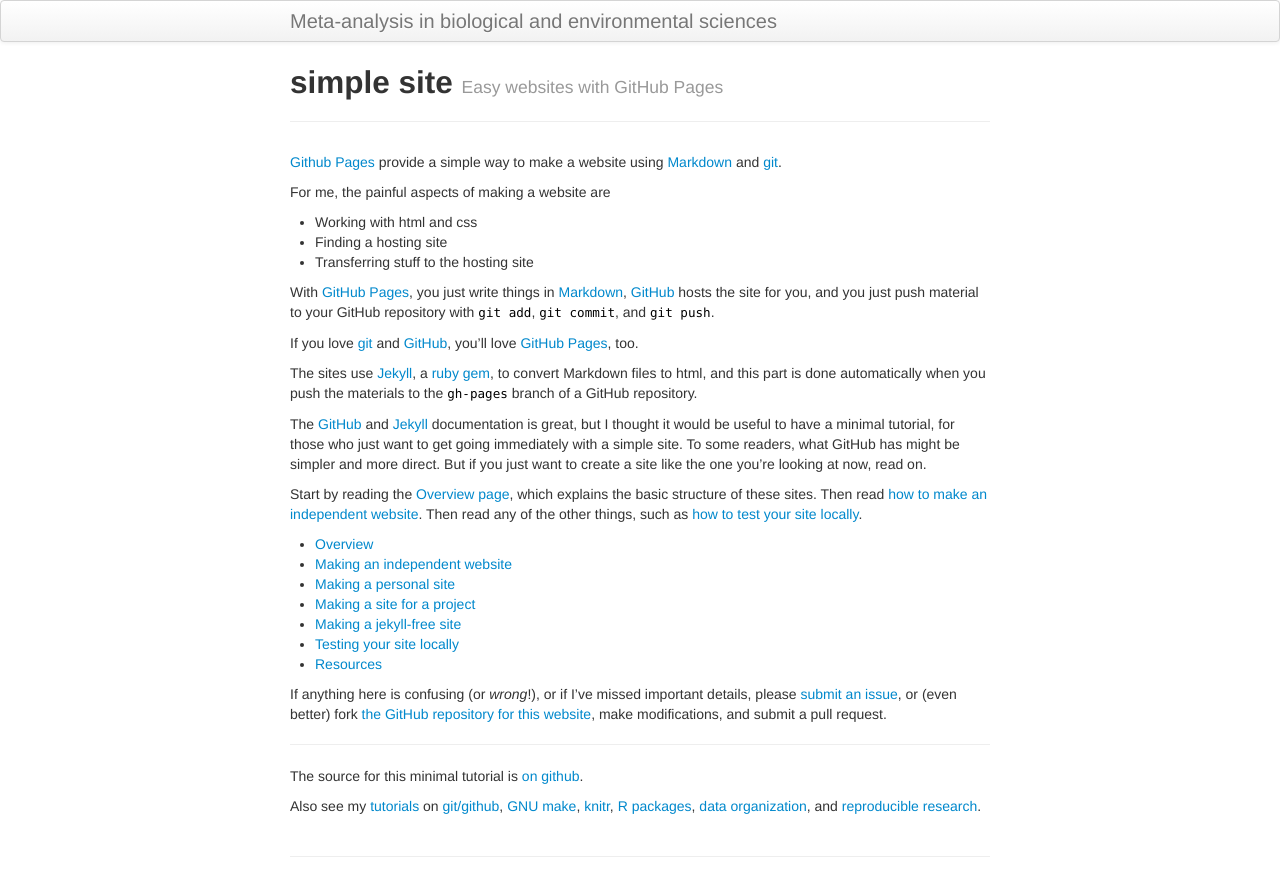
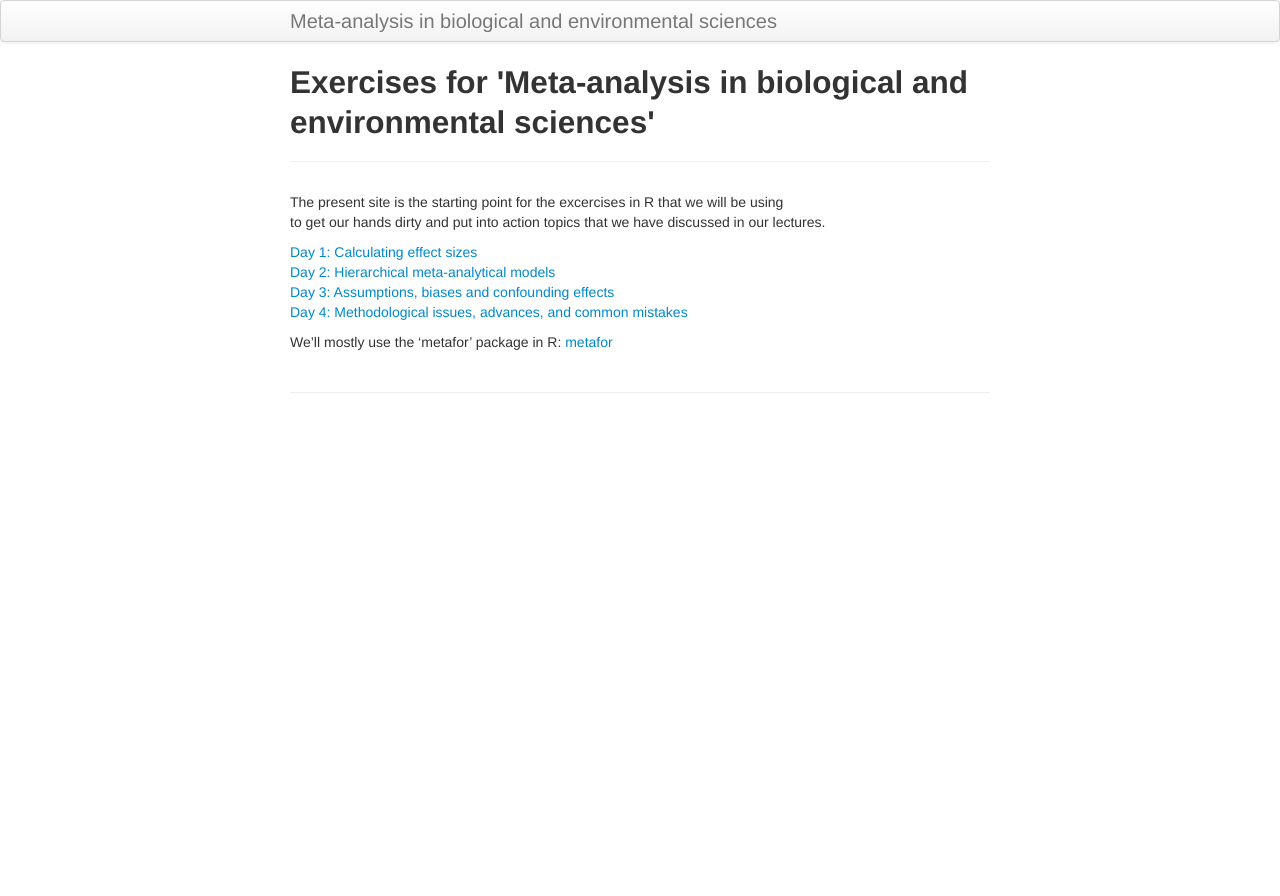
Before and after one commit to dylancraven/MetaAnalysis_Course, a Jekyll site: the page built from index.md, in a window 1280 px wide. Shown: the top 896 px of the page. Built offline with Jekyll 4.4.1, drawn with Linux system fonts in a browser that asks for light colours.

Commit message:
...changges

```diff
--- a/index.md
+++ b/index.md
@@ -1,72 +1,15 @@
 ---
 layout: page
-title: simple site
-tagline: Easy websites with GitHub Pages
-description: Minimal tutorial on making a simple website with GitHub Pages
----
-
-[Github Pages](https://pages.github.com) provide a simple way to make a
-website using
-[Markdown](https://daringfireball.net/projects/markdown/) and
-[git](https://git-scm.com).
-
-For me, the painful aspects of making a website are
-
-- Working with html and css
-- Finding a hosting site
-- Transferring stuff to the hosting site
-
-With [GitHub Pages](https://pages.github.com), you just write things in
-[Markdown](https://daringfireball.net/projects/markdown/),
-[GitHub](https://github.com) hosts the site for you, and you just push
-material to your GitHub repository with `git add`, `git commit`, and
-`git push`.
-
-If you love [git](https://git-scm.com/) and
-[GitHub](https://github.com), you'll love
-[GitHub Pages](https://pages.github.com), too.
-
-The sites use [Jekyll](https://jekyllrb.com/), a
-[ruby](https://www.ruby-lang.org/en/) [gem](https://rubygems.org/), to
-convert Markdown files to html, and this part is done
-automatically when you push the materials to the `gh-pages` branch
-of a GitHub repository.
-
-The [GitHub](https://pages.github.com) and
-[Jekyll](https://jekyllrb.com) documentation is great, but I thought it
-would be useful to have a minimal tutorial, for those who just want to
-get going immediately with a simple site. To some readers, what GitHub
-has might be simpler and more direct.  But if you just want to create
-a site like the one you're looking at now, read on.
-
-Start by reading the [Overview page](pages/overview.html), which
-explains the basic structure of these sites. Then read
-[how to make an independent website](pages/independent_site.html). Then
-read any of the other things, such as
-[how to test your site locally](pages/local_test.html).
-
-- [Overview](pages/overview.html)
-- [Making an independent website](pages/independent_site.html)
-- [Making a personal site](pages/user_site.html)
-- [Making a site for a project](pages/project_site.html)
-- [Making a jekyll-free site](pages/nojekyll.html)
-- [Testing your site locally](pages/local_test.html)
-- [Resources](pages/resources.html)
-
-If anything here is confusing (or _wrong_!), or if I've missed
-important details, please
-[submit an issue](https://github.com/kbroman/simple_site/issues), or (even
-better) fork [the GitHub repository for this website](https://github.com/kbroman/simple_site),
-make modifications, and submit a pull request.
+title: Exercises for 'Meta-analysis in biological and environmental sciences'
 
 ---
 
-The source for this minimal tutorial is [on github](https://github.com/kbroman/simple_site).
+The present site is the starting point for the excercises in R that we will be using
+to get our hands dirty and put into action topics that we have discussed in our lectures.
 
-Also see my [tutorials](http://kbroman.org/pages/tutorials) on
-[git/github](http://kbroman.org/github_tutorial),
-[GNU make](http://kbroman.org/minimal_make),
-[knitr](http://kbroman.org/knitr_knutshell),
-[R packages](http://kbroman.org/pkg_primer),
-[data organization](http://kbroman.org/dataorg),
-and [reproducible research](http://kbroman.org/steps2rr).
+[Day 1: Calculating effect sizes](pages/Day1.html)
+[Day 2: Hierarchical meta-analytical models](pages/Day2.html)
+[Day 3: Assumptions, biases and confounding effects](pages/Day3.html)
+[Day 4: Methodological issues, advances, and common mistakes](pages/Day4.html)
+
+We'll mostly use the 'metafor' package in R: [metafor](http://www.metafor-project.org/doku.php)
```
Also changed, not shown: pages/overview.md (deleted, +0 -15 lines).
